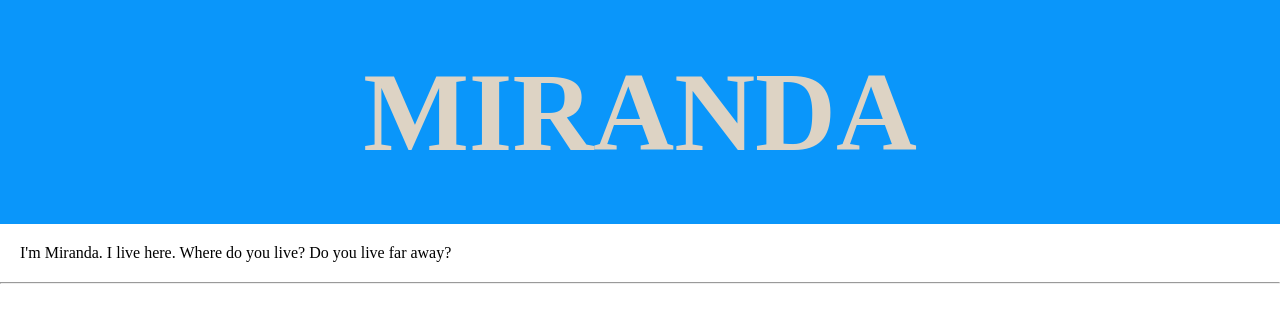
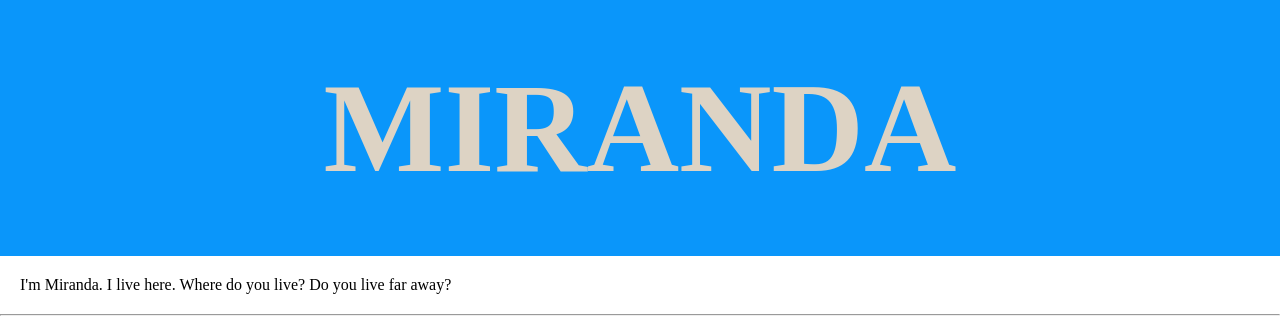
Before and after one commit to mirandaolsen/mirandaolsen.github.io, a plain HTML site: page index.html in a window 1280 px wide. Shown: the top 323 px of the page. Drawn offline with nearby package versions, Linux system fonts and the light colour scheme.

Commit message:
css bug fix

```diff
--- a/styles.css
+++ b/styles.css
@@ -8,7 +8,8 @@ h1 {
   background-color: #0A96FA;
   text-align: center;
   line-height: 2;
-  font-size: 700%;
+  /* font-size: 700%; */
+  font-size: 10vw;
   margin: 0;
 }
 
```
